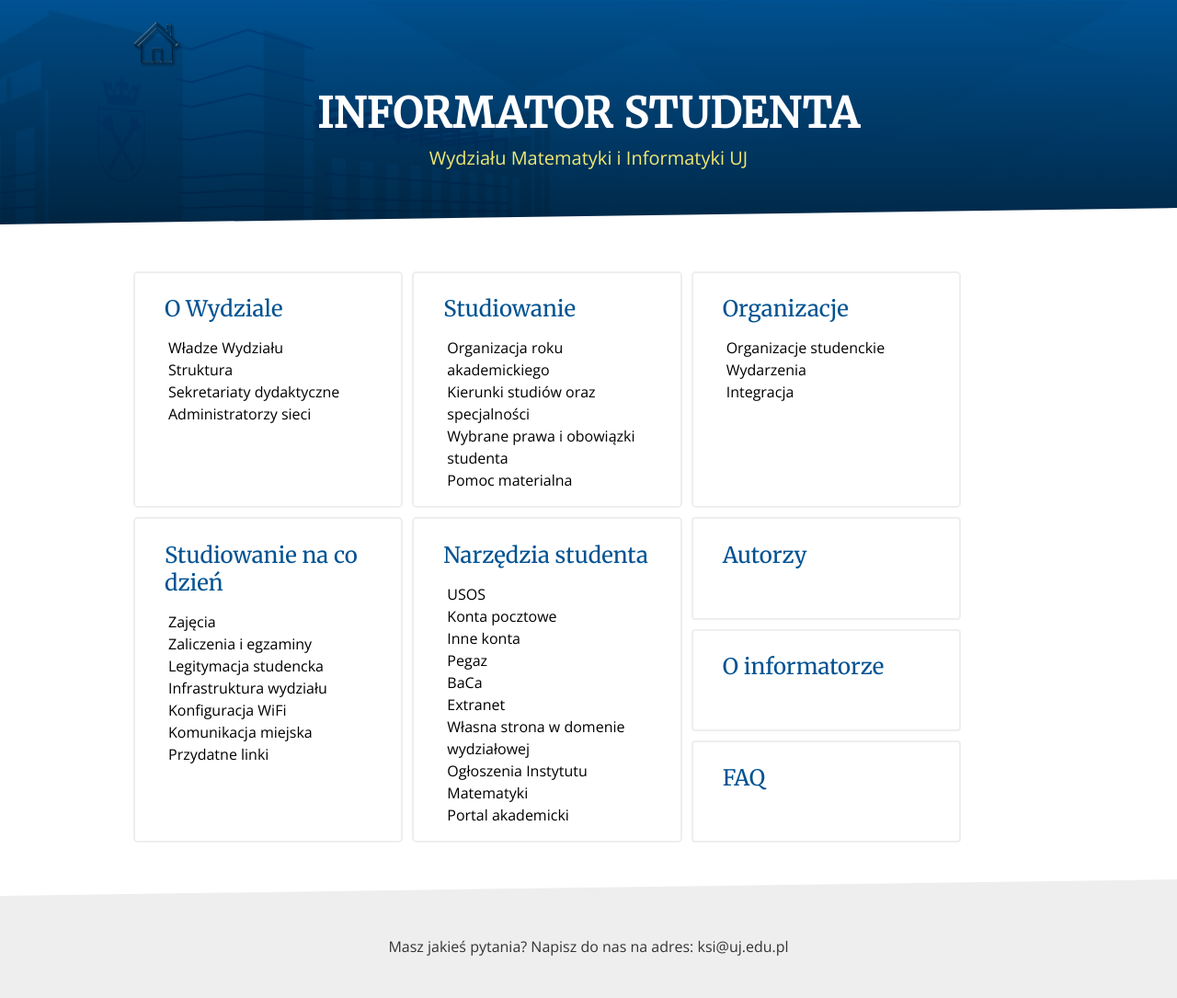
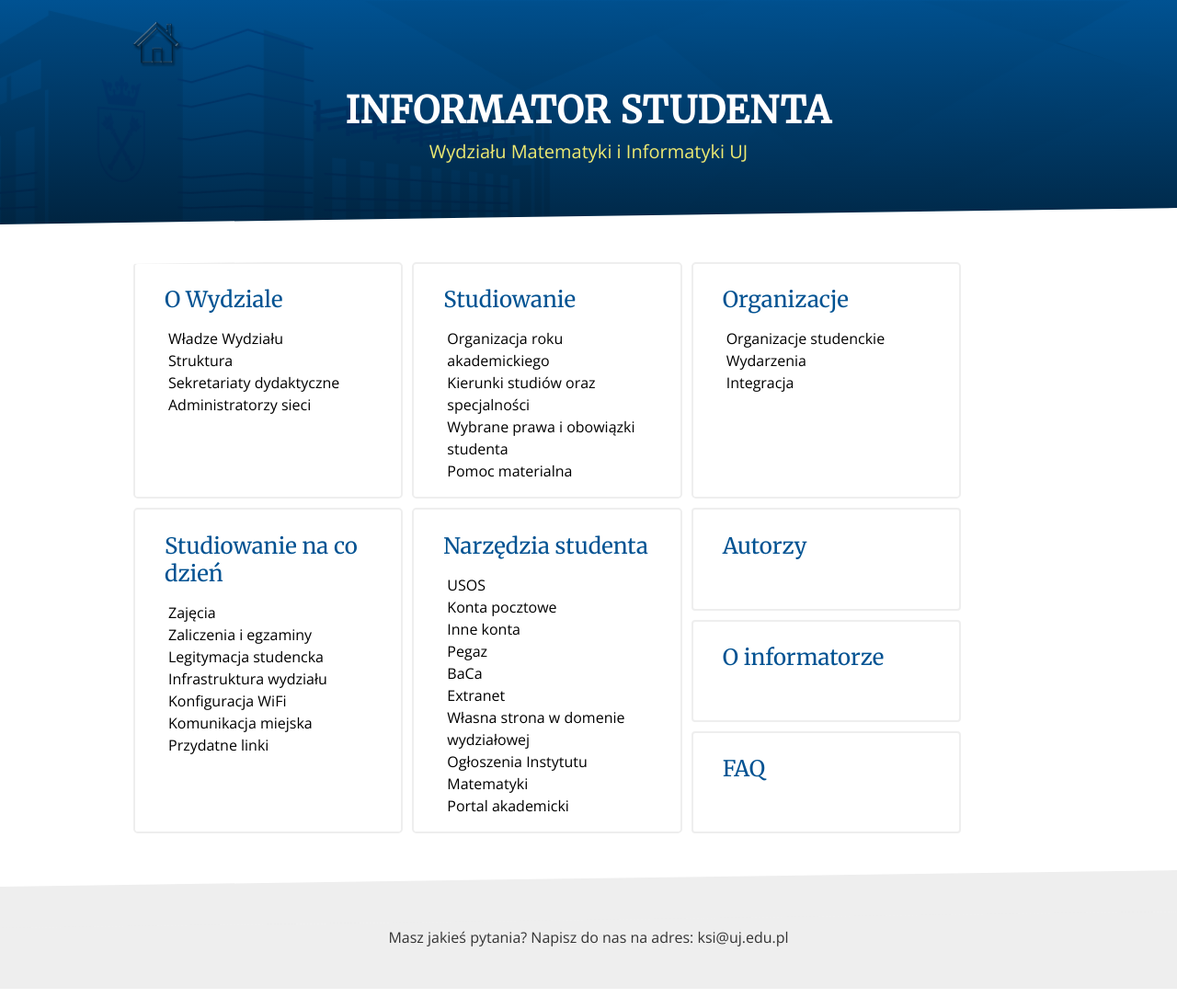
Before and after one commit to KSIUJ/informator, a Jekyll site: the page built from index.html, in a window 1280 px wide. Shown: the whole page at 92% size. Built offline with Jekyll 4.4.1, drawn with Linux system fonts in a browser that asks for light colours; nearby versions of some CDN libraries.

Commit message:
fix issue on my phone: subtitle not visible in horizontal position

```diff
--- a/_sass/layout/_containers.scss
+++ b/_sass/layout/_containers.scss
@@ -5,6 +5,9 @@
     @include center(90%);
     margin-top: 40px;
     margin-bottom: 40px;
+  }
+  @include mq('sm') {
+    margin-top: 30px;
   }
 }
 
--- a/_sass/layout/_header.scss
+++ b/_sass/layout/_header.scss
@@ -22,7 +22,7 @@
       font-size: 3.0em;
     }
     @include mq('sm') {
-      font-size: 2.8em;
+      font-size: 2.5em;
     }
     @include mq('xs') {
       font-size: 2em;
```
